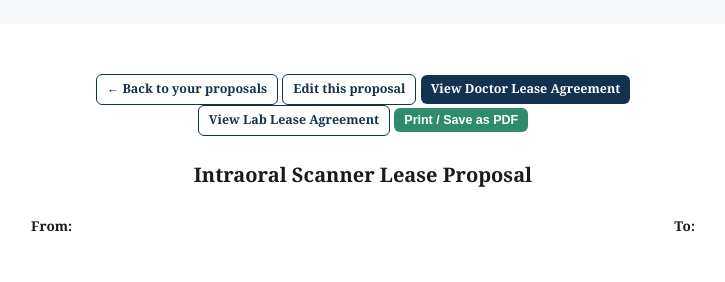
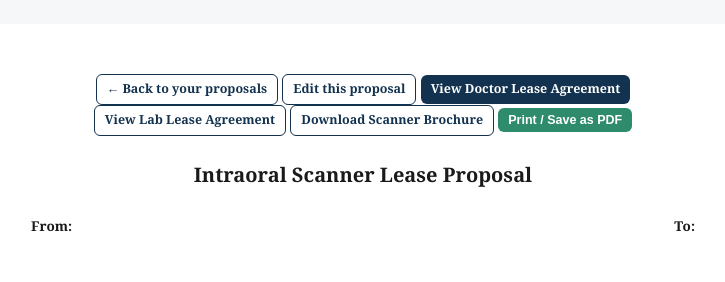
Before and after one commit to jvonthaden3/IntraOral-Lease, a Flask app: template templates/proposal.html in a window 1280 px wide. Shown: the part 51-333 px from the top of the page, without its empty margins (277-1002 px from the left). Run offline with Flask 3, Linux system fonts and the light colour scheme; the template is opened without the code that fills it, so the values that code supplies are empty.

Commit message:
Add files via upload

```diff
--- a/app.py
+++ b/app.py
@@ -230,10 +230,12 @@
     proposal_url = url_for("view_proposal", token=token, _external=True)
     agreement_url = url_for("view_agreement", token=token, _external=True)
     lab_agreement_url = url_for("view_lab_agreement", token=token, _external=True)
+    brochure_url = url_for("static", filename="brochures/freedom-air-brochure.pdf", _external=True)
 
     html_body = render_template(
         "email_proposal.html", p=p, lab=lab,
         proposal_url=proposal_url, agreement_url=agreement_url, lab_agreement_url=lab_agreement_url,
+        brochure_url=brochure_url,
     )
     text_body = (
         f"Scanner lease proposal for {p['client_practice_name']} from {lab['name']}\n\n"
@@ -241,6 +243,7 @@
         f"Full proposal: {proposal_url}\n"
         f"Lease agreement: {agreement_url}\n"
         f"Equipment lease agreement: {lab_agreement_url}\n"
+        f"Scanner brochure: {brochure_url}\n"
     )
 
     try:
--- a/templates/agreement.html
+++ b/templates/agreement.html
@@ -5,6 +5,7 @@
   <div class="no-print">
     <a href="/p/{{ p.token }}" class="btn secondary small">&larr; Back to proposal</a>
     <a href="/p/{{ p.token }}/lab-agreement" class="btn small secondary">View Lab Lease Agreement</a>
+    <a href="/static/brochures/freedom-air-brochure.pdf" class="btn small secondary" download>Download Scanner Brochure</a>
     <button class="btn accent small" onclick="window.print()">Print / Save as PDF</button>
   </div>
 
--- a/templates/email_proposal.html
+++ b/templates/email_proposal.html
@@ -20,6 +20,7 @@
   <p style="margin:4px 0;">&bull; <a href="{{ proposal_url }}">Full proposal</a></p>
   <p style="margin:4px 0;">&bull; <a href="{{ agreement_url }}">Lease agreement (for {{ p.client_practice_name }})</a></p>
   <p style="margin:4px 0;">&bull; <a href="{{ lab_agreement_url }}">Equipment lease agreement (for {{ lab.name }})</a></p>
+  <p style="margin:4px 0;">&bull; <a href="{{ brochure_url }}">Scanner brochure (PDF)</a></p>
 
   <p style="margin-top:24px; color:#5b6b78; font-size:13px;">
     Bookmark the links above to come back to these documents anytime. This proposal is not a substitute for legal advice.
--- a/templates/proposal.html
+++ b/templates/proposal.html
@@ -7,6 +7,7 @@
     <a href="/p/{{ p.token }}/edit" class="btn small secondary">Edit this proposal</a>
     <a href="/p/{{ p.token }}/agreement" class="btn small">View Doctor Lease Agreement</a>
     <a href="/p/{{ p.token }}/lab-agreement" class="btn small secondary">View Lab Lease Agreement</a>
+    <a href="/static/brochures/freedom-air-brochure.pdf" class="btn small secondary" download>Download Scanner Brochure</a>
     <button class="btn accent small" onclick="window.print()">Print / Save as PDF</button>
   </div>
 
```
Also changed, not shown: 1 other file.
